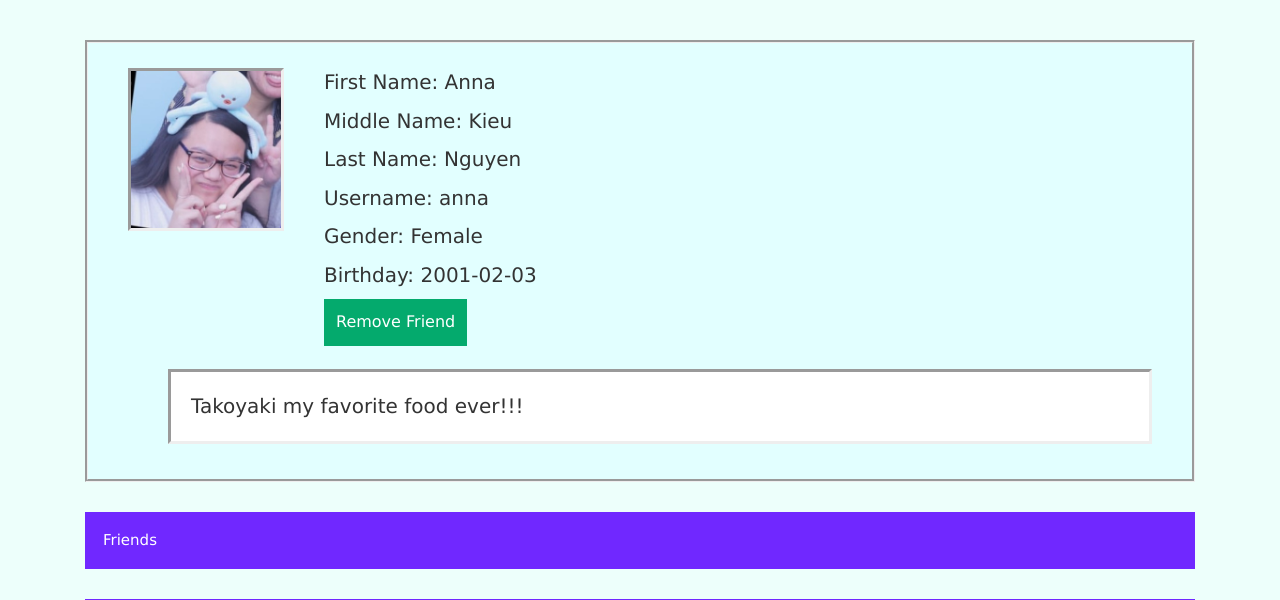
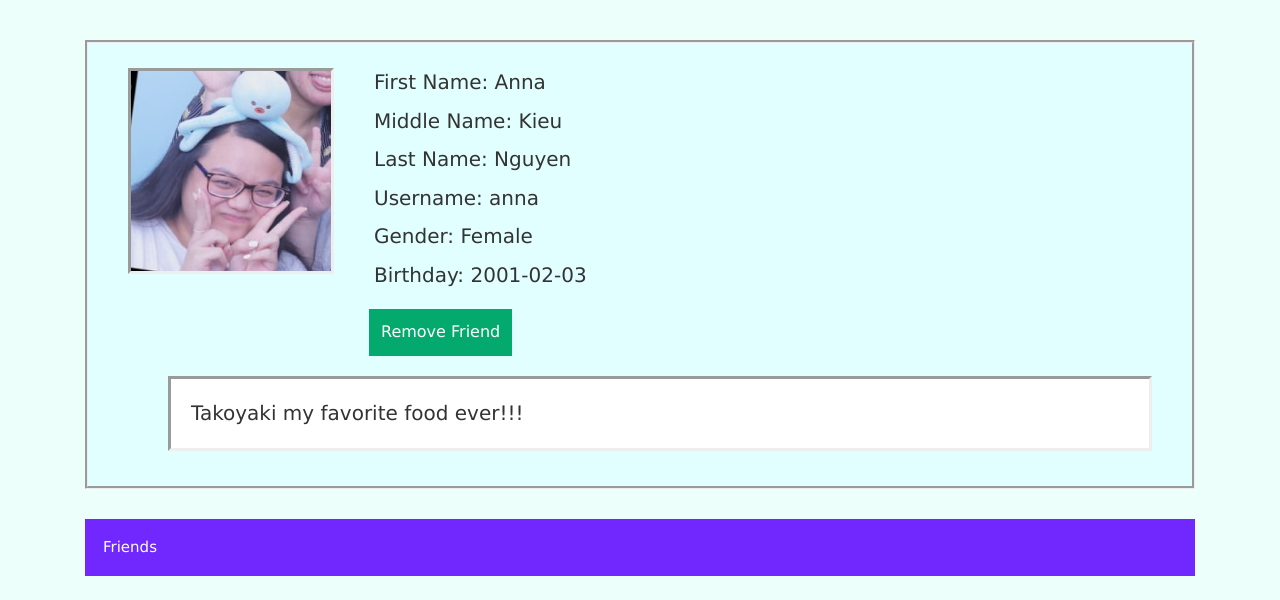
Before and after one commit to rancy1313/trackerApp, a Flask app: page /user-home/view-friend-profile/2 in a window 1280 px wide. Shown: the part 172-772 px from the top of the page. Run offline with Flask 2, Linux system fonts and the light colour scheme; a user stored in the database is signed in; data comes from the database, SQL or seed files in the repository; both versions use the stored data as it was after the commit; some libraries are stand-ins or nearby versions.

Commit message:
added comments to home.html and search page. Also, added crop to profile pictures for home and friend page in the profile box

```diff
--- a/setup/static/style.css
+++ b/setup/static/style.css
@@ -192,3 +192,9 @@ body {font-family: Verdana, sans-serif; margin:0}
     linear-gradient(#eee .1em, transparent .1em);
     background-size: 100% 1.2em;
 }
+
+.crop {
+    width: 200px;
+    height: 200px;
+    overflow: hidden;
+}
--- a/setup/templates/friend_page.html
+++ b/setup/templates/friend_page.html
@@ -11,7 +11,7 @@
     friend's friend, filter their friends posts, and see posts that their friend have been tagged in. -->
 <div class="groove" align="left">
     <div class="image" style="float: left;">
-        <img class="img-responsive" src="{{ url_for('features.send_image', filename=friend.profile_picture) }}" width="150" height="150">
+        <img class="img-responsive crop" src="{{ url_for('features.send_image', filename=friend.profile_picture) }}" width="150" height="150">
     </div>
     <div class="text1" style="float: left;">
         <p>First Name: {{ friend.first_name }}</p>
@@ -28,21 +28,27 @@
         <p>Gender: {{ friend.gender }}</p>
         <p>Birthday: {{ friend.birthday }} </p>
         {% if friend.id in user.friends_list %}
-            <form action="{{ url_for('features.remove_friend', friend_id=friend.id) }}" method="POST">
-                <button style="float: left;" type="submit" class="btn-search">Remove Friend</button>
-            </form>
-            <p style="float: left; padding: 25px;"></p>
+        <div class="row" style="width: 100%;">
+            <div class="column">
+                <form action="{{ url_for('features.remove_friend', friend_id=friend.id) }}" method="POST">
+                    <button style="float: left;" type="submit" class="btn-search">Remove Friend</button>
+                </form>
+            </div>
+            <p style="float: left; padding: 15px;"></p>
             {% if friend.email is none %}
+                <p style="float: left; padding: 15px;"></p>
+            <div class="column">
                 <form action="{{ url_for('features.edit_profile', user_id=friend.id) }}" method="GET">
                     <button style="float: left;" type="submit" class="btn-search">Edit Friend</button>
                 </form>
-                <p style="float: left; padding: 25px;"></p>
+            </div>
             {% endif %}
+        </div>
         {% else %}
             <form action="{{ url_for('features.add_friend_from_friend', user_id=friend.id, curr_page_user_id=friend.id) }}" method="POST">
                 <button type="submit" class="btn-search">Add Friend</button>
             </form>
-            <p style="float: left; padding: 10px;"></p>
+            <p style="float: left; padding: 15px;"></p>
         {% endif %}
         <p style="clear:both"></p>
     </div>
--- a/setup/templates/search_friend.html
+++ b/setup/templates/search_friend.html
@@ -1,7 +1,10 @@
 {% extends "base.html" %}
 {% block title%}Search Friend{% endblock%}
 {% block content %}
-
+<!-- The user can add friends from this page. First, they will have to search another user by inputting that user's
+     username searching. If any users are found with that username, then they will be displayed on this page for the
+     user to send them a friend request or to view their profile. If no users are found with the inputted username,
+     then an error message is displayed. -->
 <form class="text1" method="POST">
     <p>Enter your Friend's username</p>
     <input  type="text"
```
Also changed, not shown: setup/templates/home.html (+8 -2 lines), instance/database.db.
